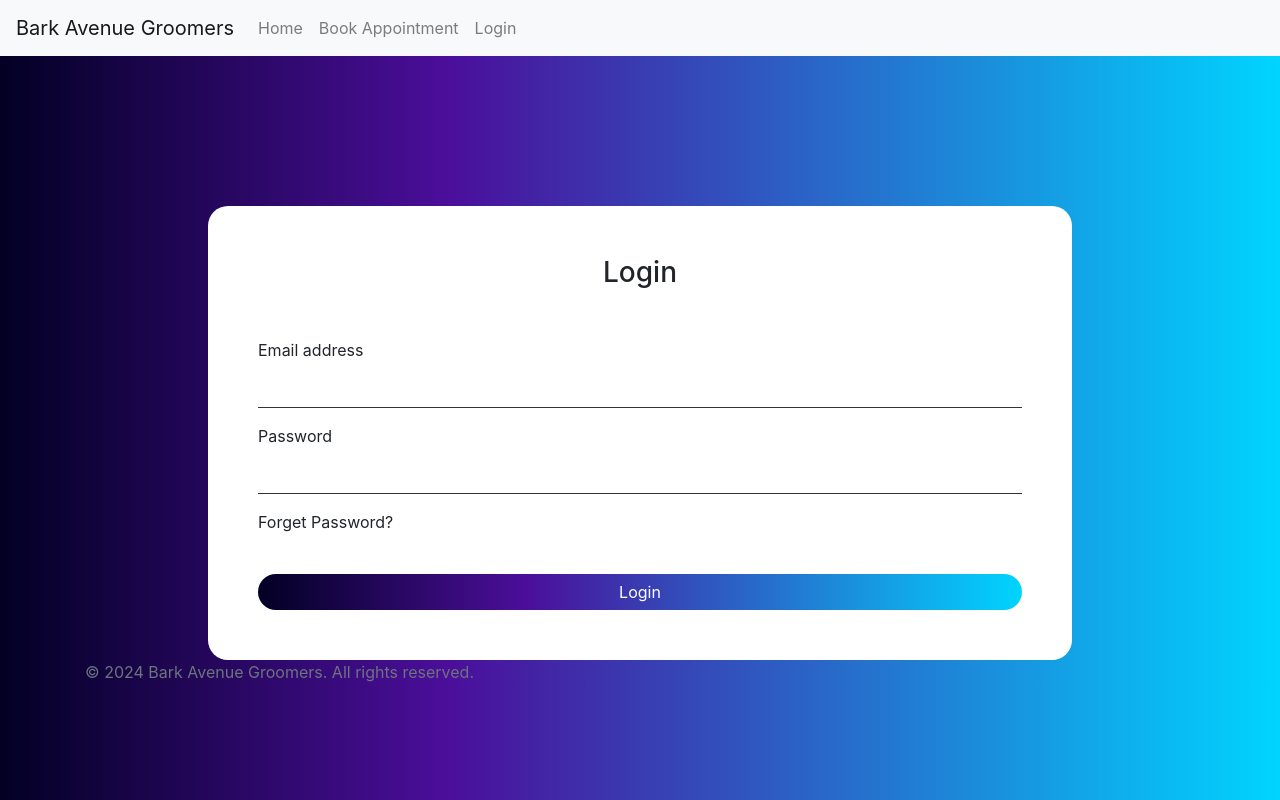
After one commit to JKirkby95/Bark-Avenue-Gitpod, a Django app: page /login/ in a window 1280 px wide. The commit adds this page. Run offline with Django 3.2, Linux system fonts and the light colour scheme; some libraries are stand-ins or nearby versions.

Commit message:
style login form and add login page

```diff
--- a/grooming/urls.py
+++ b/grooming/urls.py
@@ -4,4 +4,5 @@ from . import views
 urlpatterns = [
     path('', views.IndexView.as_view(), name='index'),
     path('booking/', views.BookingView.as_view(), name='booking'),
+    path('login/', views.LoginView.as_view(), name='login'),
 ]
--- a/grooming/views.py
+++ b/grooming/views.py
@@ -6,3 +6,6 @@ class IndexView(TemplateView):
 
 class BookingView(TemplateView):
     template_name = 'booking.html'
+
+class LoginView(TemplateView):
+    template_name = 'login.html'
--- /dev/null
+++ b/static/css/style.css
@@ -0,0 +1,24 @@
+form {
+    width: 80%;
+    background-color: #fff;
+    padding: 50px;
+    border-radius: 20px;
+    margin-top: 150px;
+}
+body {
+    background: linear-gradient(90deg, rgba(2,0,36,1) 0%, rgba(75,14,154,1)35%, rgba(0,212,255,1)100%);
+}
+#login-btn{
+    width: 100%;
+    border: none;
+    border-radius: 50px;
+    background: linear-gradient(90deg, rgba(2,0,36,1) 0%, rgba(75,14,154,1)35%, rgba(0,212,255,1)100%);
+}
+.form-control{
+    color: rgba(0,0,0,.8);
+    border-bottom-color: rgba(0,0,0,.4);
+    box-shadow: none !important;
+    border: none;
+    border-bottom: 1px solid;
+    border-radius: 4px 4px 0 0;
+}
--- a/templates/base.html
+++ b/templates/base.html
@@ -1,5 +1,4 @@
-<!-- base.html -->
-
+{% load static %}
 <!DOCTYPE html>
 <html lang="en">
 <head>
@@ -8,6 +7,8 @@
     <title>{% block title %}Bark Avenue Groomers{% endblock %}</title>
     <!-- Link to Bootstrap CSS -->
     <link href="https://stackpath.bootstrapcdn.com/bootstrap/4.5.2/css/bootstrap.min.css" rel="stylesheet">
+    <!-- Link to CSS file -->
+    <link rel="stylesheet" href="{% static 'css/style.css' %}">
 </head>
 <body>
     <nav class="navbar navbar-expand-lg navbar-light bg-light">
@@ -19,6 +20,9 @@
             </li>
             <li class="nav-item">
                 <a class="nav-link" href="{% url 'booking' %}">Book Appointment</a>
+            </li>
+            <li class="nav-item">
+                <a class="nav-link" href="{% url 'login' %}">Login</a>
             </li>
         </ul>
     </nav>
--- /dev/null
+++ b/templates/login.html
@@ -0,0 +1,21 @@
+{% extends 'base.html' %}
+
+{% block title %}Login - Bark Avenue Groomers{% endblock %}
+
+{% block content %}
+<div class="container-fluid">
+    <form class="mx-auto">
+        <h3 class="text-center">Login</h3>
+        <div class="mb-3 mt-5">
+          <label for="exampleInputEmail1" class="form-label">Email address</label>
+          <input type="email" class="form-control" id="exampleInputEmail1" aria-describedby="emailHelp">
+        </div>
+        <div class="mb-3">
+          <label for="exampleInputPassword1" class="form-label">Password</label>
+          <input type="password" class="form-control" id="exampleInputPassword1">
+          <div id="emailHelp" class="form-text mt-3">Forget Password?</div>
+        </div>
+        <button type="submit" class="btn btn-primary mt-4" id="login-btn">Login</button>
+      </form>
+</div>
+{% endblock %}
```
Also changed, not shown: templates/index.html (+10 -4 lines).
